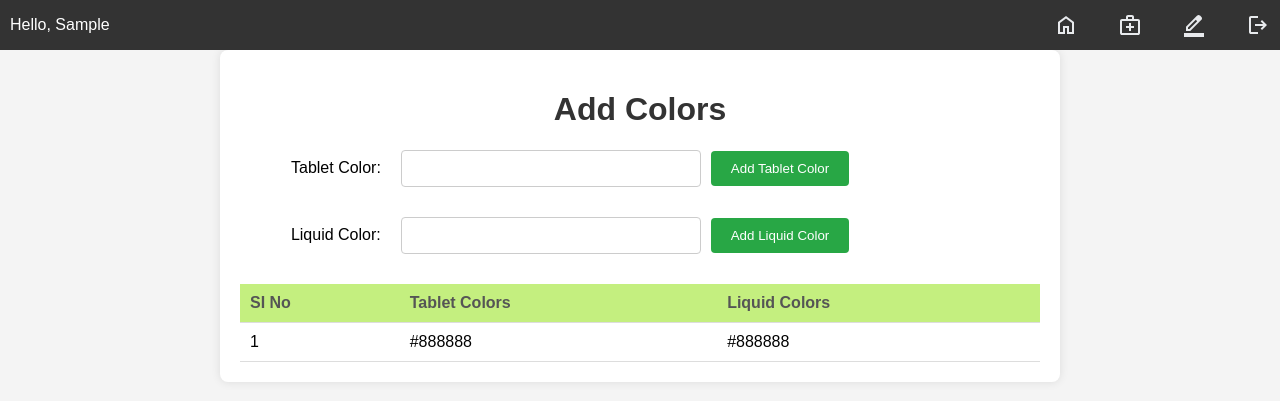
After one commit to Dara-Ekanth/Hair-Medicine-Tracker, a Flask app: page /colors in a window 1280 px wide. The commit adds this page. Shown: the top 401 px of the page. Run offline with Flask 3, Linux system fonts and the light colour scheme; a user stored in the database is signed in; tables that the repository leaves empty hold one stand-in row (values such as "Sample post").

Commit message:
Everything is working fine

```diff
--- a/app.py
+++ b/app.py
@@ -5,11 +5,13 @@ from flask_login import LoginManager, UserMixin, login_user, login_required, log
 from datetime import datetime
 from flask_migrate import Migrate
 from flask_bcrypt import Bcrypt
+from flask_wtf import CSRFProtect
 
 app = Flask(__name__)
 app.config['SECRET_KEY'] = 'your_secret_key'  # Replace with your own secret key
 app.config['SQLALCHEMY_DATABASE_URI'] = 'sqlite:///db.sqlite3'
 app.config['SQLALCHEMY_TRACK_MODIFICATIONS'] = False
+csrf = CSRFProtect(app)
 db = SQLAlchemy(app)
 bcrypt = Bcrypt(app)
 login_manager = LoginManager(app)
@@ -24,14 +26,28 @@ class User(UserMixin, db.Model):
 
 class Medicine(db.Model):
     id = db.Column(db.Integer, primary_key=True)
-    tablet_color = db.Column(db.String(10), nullable=False)
-    liquid_color = db.Column(db.String(10), nullable=False)
-    date_taken = db.Column(db.DateTime, nullable=False, default=datetime.utcnow)
+    tablet_color = db.Column(db.String(150), nullable=False)
+    liquid_color = db.Column(db.String(150), nullable=False)
+    date_taken = db.Column(db.DateTime, nullable=False)
     user_id = db.Column(db.Integer, db.ForeignKey('user.id'), nullable=False)
+
+class TabletColor(db.Model):
+    id = db.Column(db.Integer, primary_key=True)
+    color = db.Column(db.String(10), nullable=False, unique = True)
+    user_id = db.Column(db.Integer, db.ForeignKey('user.id'), nullable=False)
+    # Establishing a relationship with the Medicine model
+    # medicines = db.relationship('Medicine', foreign_keys='[Medicine.tablet_color_id]', backref='tablet_color_rel', lazy=True)
+
+class LiquidColor(db.Model):
+    id = db.Column(db.Integer, primary_key=True)
+    color = db.Column(db.String(10), nullable=False, unique = True)
+    user_id = db.Column(db.Integer, db.ForeignKey('user.id'), nullable=False)
+    # Establishing a relationship with the Medicine model
+    # medicines = db.relationship('Medicine', foreign_keys='[Medicine.liquid_color_id]', backref='liquid_color_rel', lazy=True)
 
 @login_manager.user_loader
 def load_user(user_id):
-    return User.query.get(int(user_id))
+    return db.session.get(User, int(user_id))
 
 @app.route('/add_medicine', methods=['GET', 'POST'])
 @login_required
@@ -39,16 +55,26 @@ def add_medicine():
     if request.method == 'POST':
         tablet_color = request.form.get('tablet_color')
         liquid_color = request.form.get('liquid_color')
+        date_taken_str = request.form.get('date_taken')
         if not tablet_color or not liquid_color:
             flash('Both tablet and liquid colors are required!')
             return redirect(url_for('add_medicine'))
-
-        new_medicine = Medicine(tablet_color=tablet_color, liquid_color=liquid_color, user_id=current_user.id)
+        # Convert date string to datetime object
+        try:
+            date_taken = datetime.strptime(date_taken_str, '%Y-%m-%d')
+        except ValueError:
+            flash('Invalid date format. Please use YYYY-MM-DD.', 'danger')
+            return redirect(url_for('add_medicine'))
+        new_medicine = Medicine(tablet_color=tablet_color, liquid_color=liquid_color,date_taken=date_taken, user_id=current_user.id)
         db.session.add(new_medicine)
         db.session.commit()
         flash('Medicine added successfully!')
         return redirect(url_for('index'))
-    return render_template('add_medicine.html')
+    tablet_colors = db.session.query(TabletColor.color).filter_by(user_id=current_user.id).all()
+    liquid_colors = db.session.query(LiquidColor.color).filter_by(user_id=current_user.id).all()
+    tablet_colors = [color[0] for color in tablet_colors]
+    liquid_colors = [color[0] for color in liquid_colors]
+    return render_template('add_medicine.html', tablet_colors=tablet_colors, liquid_colors=liquid_colors)
 
 @app.route('/')
 @login_required
@@ -56,6 +82,9 @@ def index():
     medicines = Medicine.query.filter_by(user_id=current_user.id).all()
     return render_template('index.html', medicines=medicines)
 
+@app.errorhandler(404)
+def page_not_found(error):
+    return render_template('page_not_found.html'), 404
 
 @app.route('/register', methods=['GET', 'POST'])
 def register():
@@ -99,6 +128,62 @@ def add():
         db.session.commit()
     return redirect(url_for('index'))
 
+@app.route('/colors', methods=['POST', 'GET'])
+@login_required
+def colors():
+    if request.method == 'POST':
+        if request.form.get('tablet_color'):
+            tabletColor = request.form.get('tablet_color').capitalize()
+            newTabletColor = TabletColor(color = tabletColor, user_id = current_user.id)
+            db.session.add(newTabletColor)
+
+        if request.form.get('liquid_color'):
+            liquidColor = request.form.get('liquid_color').capitalize()
+            newLiquidColor = LiquidColor(color = liquidColor, user_id = current_user.id)
+            db.session.add(newLiquidColor)
+        try:
+            db.session.commit()
+        except Exception as e:
+            flash('Error: ' + str(e), 'danger')
+
+        if not request.form.get('tablet_color') and not request.form.get('liquid_color'):
+            flash('Both tablet and liquid colors are required!')
+            return redirect(url_for('addTabletColor'))
+        return redirect(url_for('colors'))
+    tablet_colors = db.session.query(TabletColor.color).filter_by(user_id=current_user.id).all()
+    liquid_colors = db.session.query(LiquidColor.color).filter_by(user_id=current_user.id).all()
+    tablet_colors = [color[0] for color in tablet_colors]
+    liquid_colors = [color[0] for color in liquid_colors]
+    return render_template('add_tabletColor.html', tablet_colors = tablet_colors, liquid_colors = liquid_colors, size = max(len(tablet_colors), len(liquid_colors)))
+
+
+def delete_tablet_color_entry(tablet_color_id):
+    # Fetch the TabletColor entry to delete
+    tablet_color = TabletColor.query.get(tablet_color_id)
+
+    if tablet_color:
+        # Delete the TabletColor entry
+        db.session.delete(tablet_color)
+        db.session.commit()
+        return True
+    else:
+        return False
+
+@app.route('/delete_medicine/<int:id>', methods=['POST'])
+@login_required
+def delete_medicine(id):
+    medicine = Medicine.query.get_or_404(id)
+    if medicine.user_id != current_user.id:
+        flash('You do not have permission to delete this medicine.', 'danger')
+        return redirect(url_for('index'))
+
+    db.session.delete(medicine)
+    db.session.commit()
+
+    flash('Medicine entry deleted successfully!', 'success')
+    return redirect(url_for('index'))
+
+
 if __name__ == '__main__':
     with app.app_context():
         db.create_all()
--- a/static/add_medicine.css
+++ b/static/add_medicine.css
@@ -26,3 +26,10 @@ label {
     display: flex;
     flex-direction: column;
 }
+
+#date_taken {
+  padding: 10px;
+  border: 1px solid #ccc;
+  border-radius: 4px;
+  width: 150px;
+}
--- a/static/style.css
+++ b/static/style.css
@@ -207,7 +207,7 @@ tr:hover {
     background-color: #f1f1f1;
 }
 
-td[colspan="3"] {
+td[colspan="4"] {
     text-align: center;
     font-style: italic;
     color: #999;
--- /dev/null
+++ b/templates/add_tabletColor.html
@@ -0,0 +1,51 @@
+<!-- add_medicine.html -->
+<link rel="stylesheet" href="{{ url_for('static', filename='add_medicine.css') }}">
+{% extends "base.html" %}
+
+
+{% block title %}Add Medicine Colors - Medicine Tracker{% endblock %}
+
+{% block content %}
+<h1>Add Colors</h1>
+    <form method="POST" action="{{ url_for('colors') }}">
+        <div class="form-group">
+            <label for="tablet_color">Tablet Color:</label>
+            <input type="text" name="tablet_color" id="tablet_color">
+        </div>
+        <div class="form-group">
+            <button id="add_medicine" type="submit">Add Tablet Color</button>
+        </div>
+      </form>
+      <form method="POST" action="{{ url_for('colors') }}">
+        <div class="form-group">
+            <label for="tablet_color">Liquid Color:</label>
+            <input type="text" name="liquid_color" id="liquid_color">
+        </div>
+        <div class="form-group">
+            <button id="add_medicine" type="submit">Add Liquid Color</button>
+        </div>
+      </form>
+
+      <table>
+        <thead>
+            <tr>
+                <th>SI No</th>
+                <th>Tablet Colors</th>
+                <th>Liquid Colors</th>
+            </tr>
+        </thead>
+        <tbody>
+            {% for i in range(size) %}
+            <tr>
+                <td>{{ loop.index }}</td>
+                <td>{{ tablet_colors[i] or 'N/A' }}</td>
+                <td>{{ liquid_colors[i] or 'N/A' }}</td>
+            </tr>
+            {% else %}
+                <tr>
+                    <td colspan="4">No medicines colors yet.</td>
+                </tr>
+            {% endfor %}
+        </tbody>
+    </table>
+{% endblock %}
--- a/templates/base.html
+++ b/templates/base.html
@@ -14,21 +14,41 @@
         <nav>
             {% if current_user.is_authenticated %}
             <div class="nav-container">
-                <div class="nav-username">Welcome, {{ current_user.username|capitalize}}</div>
+                <div class="nav-username">Hello, {{ current_user.username|capitalize}}</div>
                 <div class="nav-list">
                     <ul>
                         <li style="border-bottom: none;">
-                        <a class="float_right" href="{{ url_for('index') }}"> Home</a>
+                            <a class="float_right" href="{{ url_for('index') }}" title="Home"> <svg
+                                    xmlns="http://www.w3.org/2000/svg" height="24px" viewBox="0 -960 960 960"
+                                    width="24px" fill="#e8eaed">
+                                    <path
+                                        d="M240-200h120v-240h240v240h120v-360L480-740 240-560v360Zm-80 80v-480l320-240 320 240v480H520v-240h-80v240H160Zm320-350Z" />
+                                </svg></a>
                         </li>
                     </ul>
                     <ul>
                         <li style="border-bottom: none;">
-                        <a class="float_right" href="{{ url_for('add_medicine') }}">Add Medicine </a>
+                            <a class="float_right" href="{{ url_for('add_medicine') }}" title="Add Medicine"><svg
+                                    xmlns="http://www.w3.org/2000/svg" height="24px" viewBox="0 -960 960 960"
+                                    width="24px" fill="#e8eaed">
+                                    <path
+                                        d="M160-80q-33 0-56.5-23.5T80-160v-480q0-33 23.5-56.5T160-720h160v-80q0-33 23.5-56.5T400-880h160q33 0 56.5 23.5T640-800v80h160q33 0 56.5 23.5T880-640v480q0 33-23.5 56.5T800-80H160Zm0-80h640v-480H160v480Zm240-560h160v-80H400v80ZM160-160v-480 480Zm280-200v120h80v-120h120v-80H520v-120h-80v120H320v80h120Z" />
+                                </svg> </a>
                         </li>
                     </ul>
                     <ul>
                         <li style="border-bottom: none;">
-                        <a class="float_right" href="{{ url_for('logout') }}">Logout</a>
+                            <a class="float_right" href="{{ url_for('colors') }}" title="Add Medicine Colors"><svg
+                                    xmlns="http://www.w3.org/2000/svg" height="24px" viewBox="0 -960 960 960"
+                                    width="24px" fill="#e8eaed">
+                                    <path
+                                        d="M80 0v-160h800V0H80Zm160-320h56l312-311-29-29-28-28-311 312v56Zm-80 80v-170l448-447q11-11 25.5-17t30.5-6q16 0 31 6t27 18l55 56q12 11 17.5 26t5.5 31q0 15-5.5 29.5T777-687L330-240H160Zm560-504-56-56 56 56ZM608-631l-29-29-28-28 57 57Z" />
+                                </svg></a>
+                        </li>
+                    </ul>
+                    <ul>
+                        <li style="border-bottom: none;">
+                            <a class="float_right" href="{{ url_for('logout') }}" title="Logout"><svg xmlns="http://www.w3.org/2000/svg" height="24px" viewBox="0 -960 960 960" width="24px" fill="#e8eaed"><path d="M200-120q-33 0-56.5-23.5T120-200v-560q0-33 23.5-56.5T200-840h280v80H200v560h280v80H200Zm440-160-55-58 102-102H360v-80h327L585-622l55-58 200 200-200 200Z"/></svg></a>
                         </li>
                     </ul>
                 </div>
--- a/templates/login.html
+++ b/templates/login.html
@@ -3,6 +3,7 @@
 {% block content %}
 <h2>Login</h2>
 <form method="POST" action="{{ url_for('login') }}">
+    <input type="hidden" name="csrf_token" value = "{{ csrf_token() }}" />
     <input type="text" name="username" placeholder="Username" required>
     <input type="password" name="password" placeholder="Password" required>
     <button type="submit">Login</button>
--- a/templates/register.html
+++ b/templates/register.html
@@ -3,6 +3,7 @@
 {% block content %}
 <h2>Register</h2>
 <form method="POST" action="{{ url_for('register') }}">
+    <input type="hidden" name="csrf_token" value = "{{ csrf_token() }}" />
     <input type="text" name="username" placeholder="Username" required>
     <input type="password" name="password" placeholder="Password" required>
     <button type="submit">Register</button>
```
Also changed, not shown: templates/add_medicine.html (+23 -7 lines), templates/index.html (+9 -2 lines), templates/page_not_found.html (added, +44 -0 lines). Lines whose indentation alone changed are shown as unchanged.
